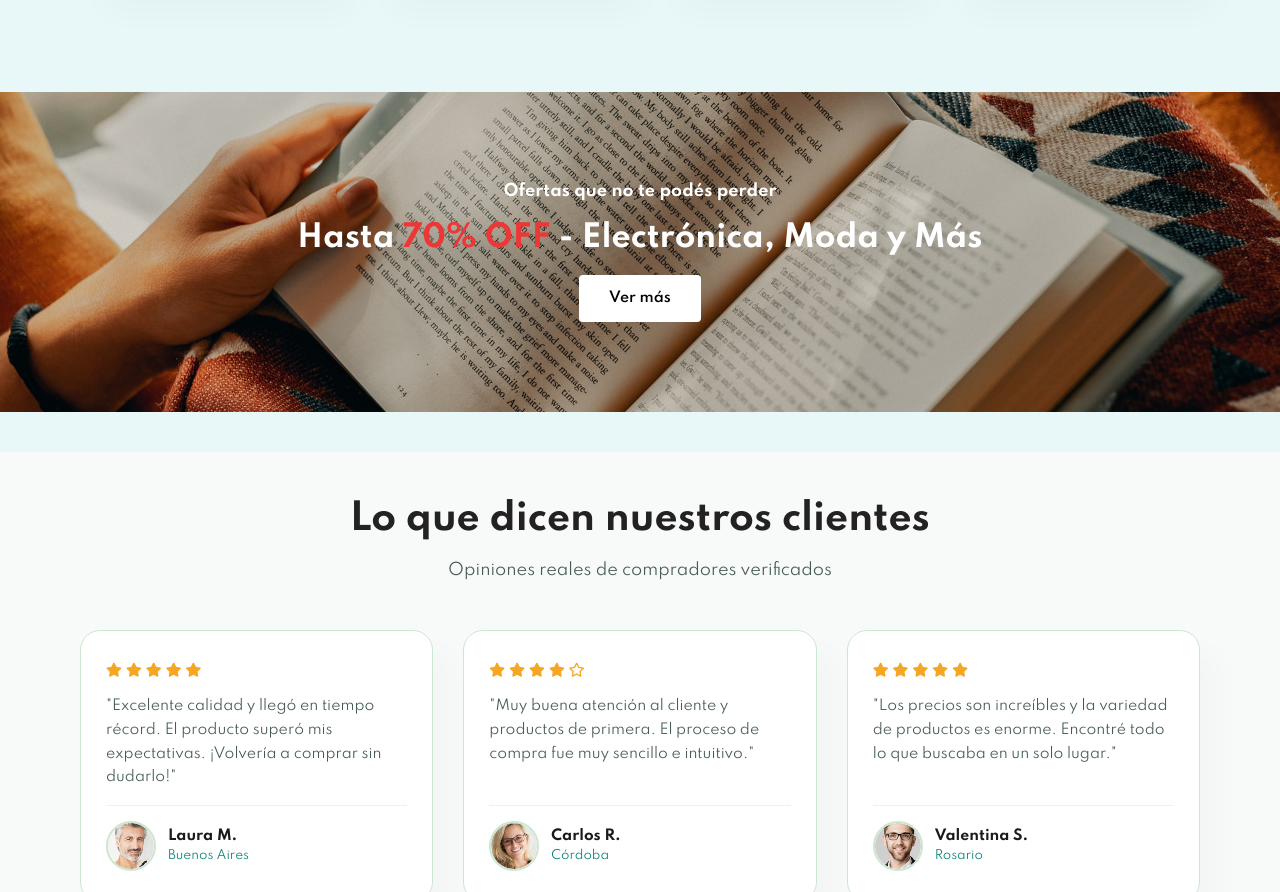
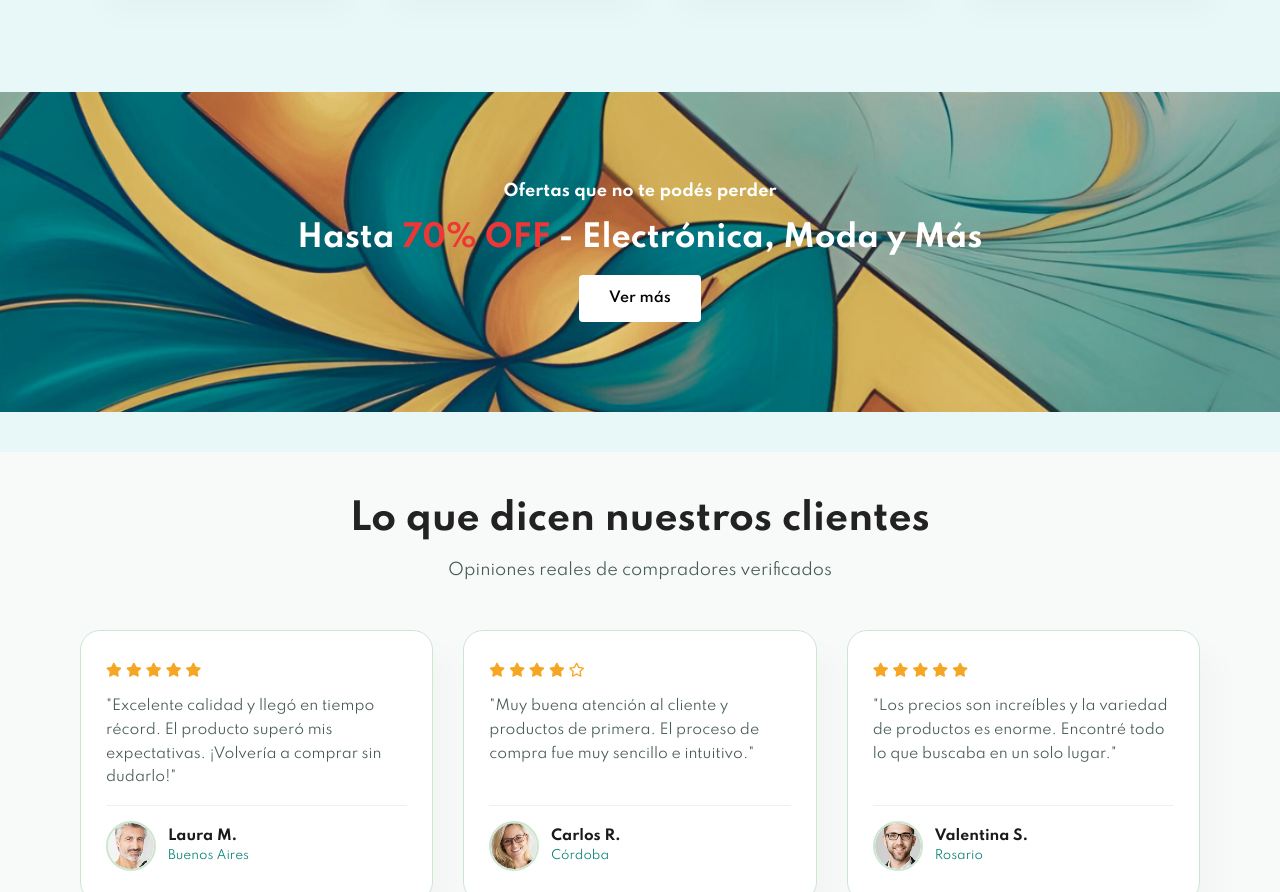
Before and after one commit to numerodeoro/Preentregamm, a plain HTML site: page index.html in a window 1280 px wide. Shown: the part 1944-2836 px from the top of the page. Drawn offline with Linux system fonts and the light colour scheme; files whose address does not match are found by name.

Commit message:
ultimo commit por hoy

```diff
--- a/styles.css
+++ b/styles.css
@@ -406,7 +406,7 @@ body {
 .banner {
     width: 100%;
     height: 40vh;
-    background-image: url(img/banner/b19.jpg);
+    background-image: url(img/banner/solazo_largo.png);
     background-repeat: no-repeat;
     background-size: cover;
     background-position: center;
```
Also changed, not shown: img/banner/solazo_largo.png (added), img/productos/tulipanes.jpg.
